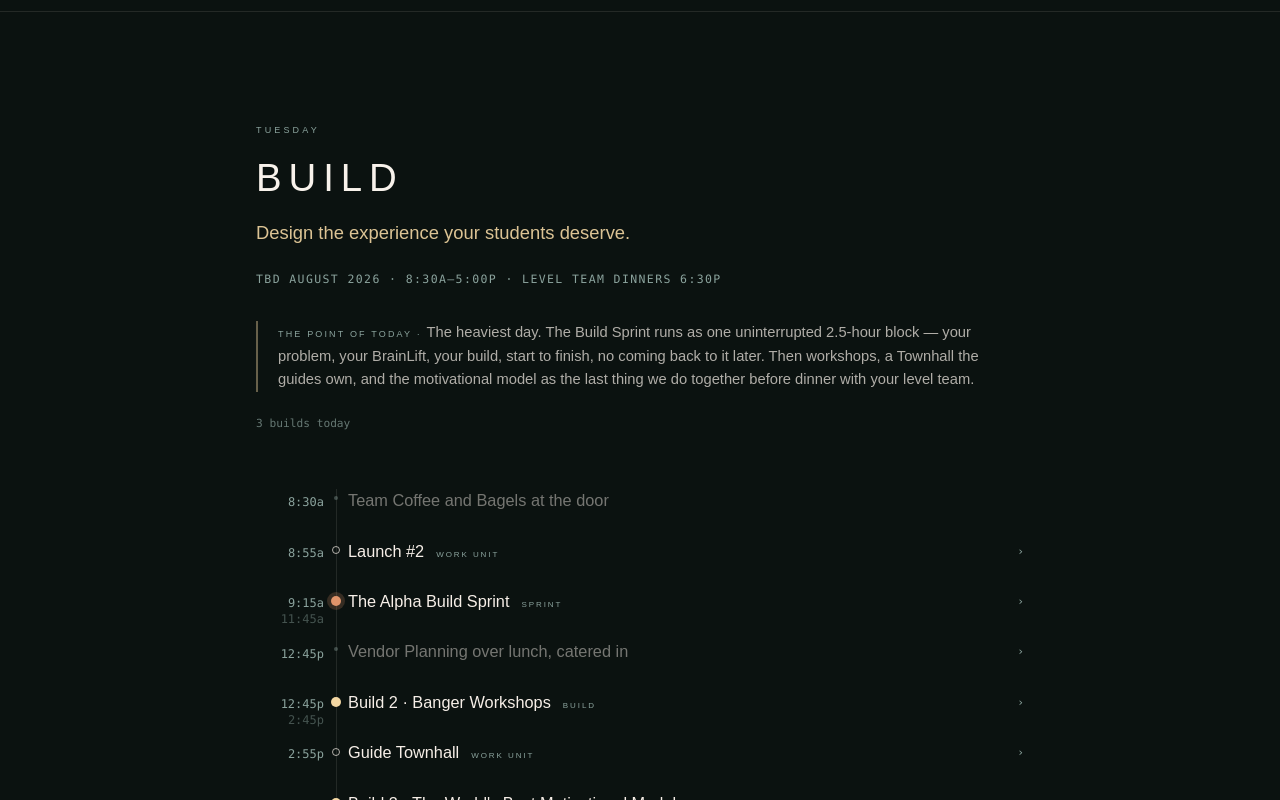
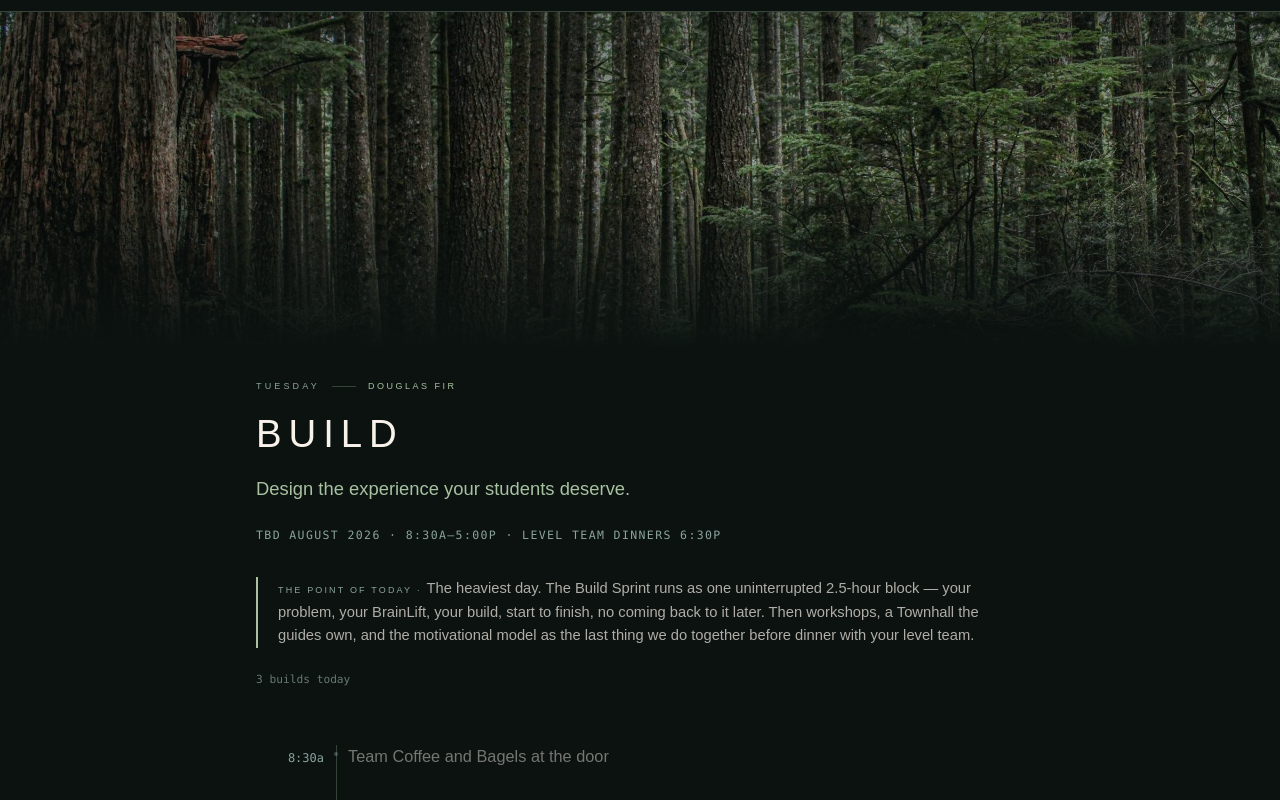
Before and after one commit to ashleystorms-lgtm/kirkland-campus-launch, a Next.js app: page / in a window 1280 px wide. Shown: the part 2560-3360 px from the top of the page. Built offline with nearby package versions, Linux system fonts and the light colour scheme.

Commit message:
Add Tuesday photo band

```diff
--- a/app/components/DaySection.tsx
+++ b/app/components/DaySection.tsx
@@ -1,14 +1,16 @@
 "use client";
 
+import Image from "next/image";
+import type { CSSProperties } from "react";
 import type { Block, BlockKind, Day } from "../data/bootcamp";
 import { useSchedule } from "./schedule-state";
 
 // The marker on the rail encodes what kind of block it is, so you can read the
 // build density of a day without reading a single word.
 const marker: Record<BlockKind, { dot: string; label?: string }> = {
-  build: { dot: "h-2.5 w-2.5 bg-[#f3d7a3]", label: "Build" },
+  build: { dot: "h-2.5 w-2.5 bg-[var(--day-accent)]", label: "Build" },
   sprint: {
-    dot: "h-2.5 w-2.5 bg-[#e0946a] ring-4 ring-[#e0946a]/20",
+    dot: "h-2.5 w-2.5 bg-[var(--day-accent)] ring-4 ring-[var(--day-soft)]",
     label: "Sprint",
   },
   workUnit: { dot: "h-2 w-2 border border-[#f7efe8]/70", label: "Work unit" },
@@ -54,7 +56,7 @@ function ScheduleRow({ block }: { block: Block }) {
 
       {/* The rail */}
       <div className="relative flex justify-center">
-        <div className="rail-line h-full w-px bg-[#f7efe8]/10" />
+        <div className="rail-line h-full w-px bg-[var(--day-soft)]" />
         <span
           aria-hidden="true"
           className={`absolute top-[0.4rem] rounded-full ${m.dot}`}
@@ -87,7 +89,7 @@ function ScheduleRow({ block }: { block: Block }) {
             <div
               id={`${block.id}-detail`}
               hidden={!open}
-              className="mt-3 space-y-3 border-l border-[#f7efe8]/10 pl-4 text-[0.88rem] font-light leading-relaxed text-[#f7efe8]/65"
+              className="mt-3 space-y-3 border-l border-[var(--day-soft)] pl-4 text-[0.88rem] font-light leading-relaxed text-[#f7efe8]/65"
             >
               {block.owner && (
                 <p className="text-[9px] font-medium uppercase tracking-[0.24em] text-[#8ba39d]">
@@ -96,7 +98,7 @@ function ScheduleRow({ block }: { block: Block }) {
               )}
               {block.detail?.map((p) => <p key={p}>{p}</p>)}
               {block.output && (
-                <p className="text-[#f3d7a3]/80">
+                <p className="text-[var(--day-accent)]">
                   <span className="text-[9px] font-medium uppercase tracking-[0.24em] text-[#8ba39d]">
                     On the wall ·{" "}
                   </span>
@@ -125,22 +127,49 @@ export default function DaySection({ day }: { day: Day }) {
     (b) => b.kind === "build" || b.kind === "sprint",
   ).length;
 
+  const themeStyle = {
+    "--day-accent": day.theme.accent,
+    "--day-soft": day.theme.soft,
+    "--day-glow": day.theme.glow,
+  } as CSSProperties;
+
   return (
     <section
       id={day.id}
-      className="scroll-mt-24 border-t border-[#f7efe8]/10 px-6 py-20 sm:px-10 sm:py-28"
+      style={themeStyle}
+      className="relative overflow-hidden scroll-mt-24 border-t border-[var(--day-soft)] px-6 py-20 sm:px-10 sm:py-28"
     >
-      <div className="mx-auto max-w-3xl">
+      <div
+        aria-hidden="true"
+        className="pointer-events-none absolute inset-x-0 top-0 h-64 bg-[linear-gradient(180deg,var(--day-glow),transparent)]"
+      />
+      {day.theme.image && (
+        <div className="relative -mx-6 -mt-20 mb-8 h-[42vh] min-h-[280px] sm:-mx-10 sm:-mt-28">
+          <Image
+            src={day.theme.image}
+            alt=""
+            fill
+            sizes="100vw"
+            className="object-cover object-center"
+          />
+          <div className="absolute inset-0 bg-[linear-gradient(180deg,rgba(11,18,16,0.5)_0%,rgba(11,18,16,0.3)_45%,#0b1210_100%)]" />
+        </div>
+      )}
+      <div className="relative mx-auto max-w-3xl">
         <header className="mb-14">
-          <p className="text-[9px] font-medium uppercase tracking-[0.35em] text-[#8ba39d]">
+          <p className="flex items-center gap-3 text-[9px] font-medium uppercase tracking-[0.35em] text-[#8ba39d]">
             {day.dayName}
+            <span aria-hidden="true" className="h-px w-6 bg-[var(--day-soft)]" />
+            <span className="text-[var(--day-accent)] tracking-[0.28em]">
+              {day.theme.name}
+            </span>
           </p>
 
           <h2 className="mt-4 text-[1.9rem] font-light uppercase leading-tight tracking-[0.18em] text-[#f8f2eb] sm:text-[2.4rem]">
             {day.title}
           </h2>
 
-          <p className="mt-4 text-[1.05rem] font-light leading-relaxed text-[#f3d7a3]/90 sm:text-[1.15rem]">
+          <p className="mt-4 text-[1.05rem] font-light leading-relaxed text-[var(--day-accent)] sm:text-[1.15rem]">
             {day.thesis}
           </p>
 
@@ -148,7 +177,7 @@ export default function DaySection({ day }: { day: Day }) {
             {day.date} · {day.hours}
           </p>
 
-          <div className="mt-8 border-l-2 border-[#f3d7a3]/40 pl-5">
+          <div className="mt-8 border-l-2 border-[var(--day-accent)] pl-5">
             <p className="text-[0.92rem] font-light leading-relaxed text-[#f7efe8]/70">
               <span className="text-[9px] font-medium uppercase tracking-[0.24em] text-[#8ba39d]">
                 The point of today ·{" "}
--- a/app/data/bootcamp.ts
+++ b/app/data/bootcamp.ts
@@ -26,6 +26,14 @@ export type Block = {
   buildNumber?: number; // links a block to a numbered build
 };
 
+export type DayTheme = {
+  name: string;
+  accent: string;
+  soft: string;
+  glow: string;
+  image?: string;
+};
+
 export type Day = {
   id: string; // becomes the anchor: #monday
   label: string; // nav label
@@ -35,6 +43,7 @@ export type Day = {
   title: string; // "Discover"
   thesis: string; // one line
   point: string; // "The point of today:"
+  theme: DayTheme;
   blocks: Block[];
 };
 
@@ -108,6 +117,12 @@ export const days: Day[] = [
     thesis: "Discover the guide you want to be.",
     point:
       "Level placements land in the first hour, so by mid-afternoon every guide is building their first day of school with the level team they'll run the year with. Ikigai in the morning. The TimeBack block splits — half this room already knows the platform, so they get a head start on workshop seeding instead of sitting through a demo they don't need.",
+    theme: {
+      name: "Sunrise",
+      accent: "#f3d7a3",
+      soft: "rgba(243,215,163,0.28)",
+      glow: "rgba(243,215,163,0.10)",
+    },
     blocks: [
       {
         id: "mon-coffee",
@@ -219,6 +234,13 @@ export const days: Day[] = [
     thesis: "Design the experience your students deserve.",
     point:
       "The heaviest day. The Build Sprint runs as one uninterrupted 2.5-hour block — your problem, your BrainLift, your build, start to finish, no coming back to it later. Then workshops, a Townhall the guides own, and the motivational model as the last thing we do together before dinner with your level team.",
+    theme: {
+      name: "Douglas fir",
+      accent: "#a7c1a1",
+      soft: "rgba(167,193,161,0.28)",
+      glow: "rgba(167,193,161,0.10)",
+      image: "/images/days/tuesday.jpg",
+    },
     blocks: [
       {
         id: "tue-coffee",
@@ -318,6 +340,12 @@ export const days: Day[] = [
     thesis: "Build the systems that make it possible.",
     point:
       "Culture first thing, because it's the build everybody has an opinion about and nobody ever schedules. Then the check chart, then the workshop bank closes.",
+    theme: {
+      name: "Puget Sound",
+      accent: "#9fbccf",
+      soft: "rgba(159,188,207,0.28)",
+      glow: "rgba(159,188,207,0.10)",
+    },
     blocks: [
       {
         id: "wed-coffee",
@@ -400,6 +428,12 @@ export const days: Day[] = [
     title: "TBD",
     thesis: "TBD — one line, same shape as the other days.",
     point: "TBD",
+    theme: {
+      name: "Lichen",
+      accent: "#cbcb96",
+      soft: "rgba(203,203,150,0.28)",
+      glow: "rgba(203,203,150,0.10)",
+    },
     blocks: [
       {
         id: "thu-placeholder",
@@ -418,6 +452,12 @@ export const days: Day[] = [
     title: "TBD",
     thesis: "TBD",
     point: "TBD",
+    theme: {
+      name: "Alpenglow",
+      accent: "#e8a58f",
+      soft: "rgba(232,165,143,0.28)",
+      glow: "rgba(232,165,143,0.10)",
+    },
     blocks: [
       {
         id: "fri-build7",
```
Also changed, not shown: public/images/days/tuesday.jpg (added).
